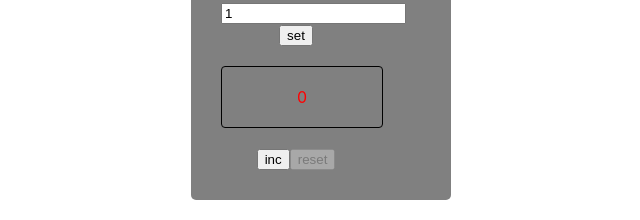
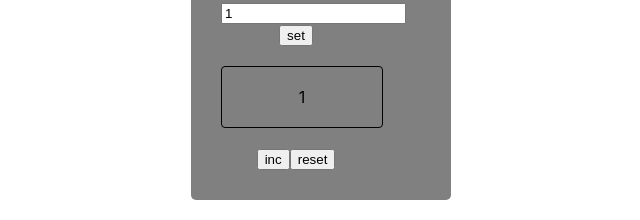
Before and after one commit to Botabay/Counter, a React (Create React App) app: page / in a window 1280 px wide. Shown: the part 190-410 px from the top of the page, without its empty margins (319-959 px from the left). Built offline with nearby package versions, Linux system fonts and the light colour scheme.

Commit message:
the stage works so full

```diff
--- a/src/App.tsx
+++ b/src/App.tsx
@@ -10,7 +10,7 @@ export type CountType = {
 }
 export const App = () => {
     const [countSt, setCountSt] = useState<CountType>(
-        { minValue: 0, maxValue: 10, currentValue: 0 }
+        { minValue: 0, maxValue: 10, currentValue: 1 }
     );
     const [countVisibilityMode, setCountVisibilityMode] = useState<boolean>(true)//show number or message
     const [errorSt, setErrorSt] = useState<boolean>(false)//show messages when we are editing to settings
--- a/src/components/CountView.tsx
+++ b/src/components/CountView.tsx
@@ -17,10 +17,21 @@ export const CountView = ({
     let countLocalError = countSt.currentValue === countSt.minValue ||
         countSt.currentValue === countSt.maxValue
     return (
-        <div className={s.based + ' ' + (countLocalError && s.red)}>
+        <div className={''}>
             {
-                countVisibilityMode ? countSt.currentValue :
-                    errorSt ? WRONG_MESSAGE : GOOD_MESSAGE
+                countVisibilityMode ?
+                    <div className={s.based + ' ' + (countLocalError && s.red)}>
+                        {countSt.currentValue}
+                    </div> :
+                    errorSt ?
+                        <div className={s.based + ' ' + s.red}>
+                            {WRONG_MESSAGE}
+                        </div> :
+                        <div className={s.based}>
+                            {GOOD_MESSAGE}
+                        </div>
+
+
             }
         </div>
     )
--- a/src/components/SettingsWindow.tsx
+++ b/src/components/SettingsWindow.tsx
@@ -26,12 +26,23 @@ export const SettingsWindow = ({
     const onMinInputChangeHandler = (e: ChangeEvent<HTMLInputElement>) => {
         setDisable(false);
         const currentValue = Number(e.currentTarget.value);
-        if (currentValue < 0 || currentValue >= values.max) {
+
+        if (currentValue < 0) {
             setErrorSt(true);
-        } else {
-            setValues({ ...values, min: Number(e.currentTarget.value) })
-            setErrorSt(false);
+            setValues({ ...values, min: -1 })
+            setDisable(true);
+            return;
         }
+        if (currentValue >= values.max) {
+            setErrorSt(true);
+            setValues({ ...values, min: values.max })
+            setDisable(true);
+            return;
+        }
+        setValues({ ...values, min: currentValue })
+        setErrorSt(false);
+        setDisable(false);
+
         countVisibilityMode && setCountVisibilityMode(!countVisibilityMode)
     }
     const onMaxInputChangeHandler = (e: ChangeEvent<HTMLInputElement>) => {
@@ -39,17 +50,22 @@ export const SettingsWindow = ({
         setDisable(false);
         if (currentValue <= values.min) {
             setErrorSt(true);
-        } else {
-            setErrorSt(false);
-            setValues({ ...values, max: currentValue })
+            setValues({ ...values, max: values.min })
+            setDisable(true);
+            return;
         }
+        setErrorSt(false);
+        setDisable(false);
+        setValues({ ...values, max: currentValue })
+
         countVisibilityMode && setCountVisibilityMode(!countVisibilityMode)
     }
     const toSet = () => {
-        callback({ ...countSt, minValue: values.min, maxValue: values.max })
-        setCountVisibilityMode(!countVisibilityMode)
+        callback({minValue: values.min, maxValue: values.max, currentValue:values.min })
+        setCountVisibilityMode(true)
         setDisable(true);
     }
+    console.log('render');
     return (
         <div className='settingsWindow'>
             <SettingField
```
